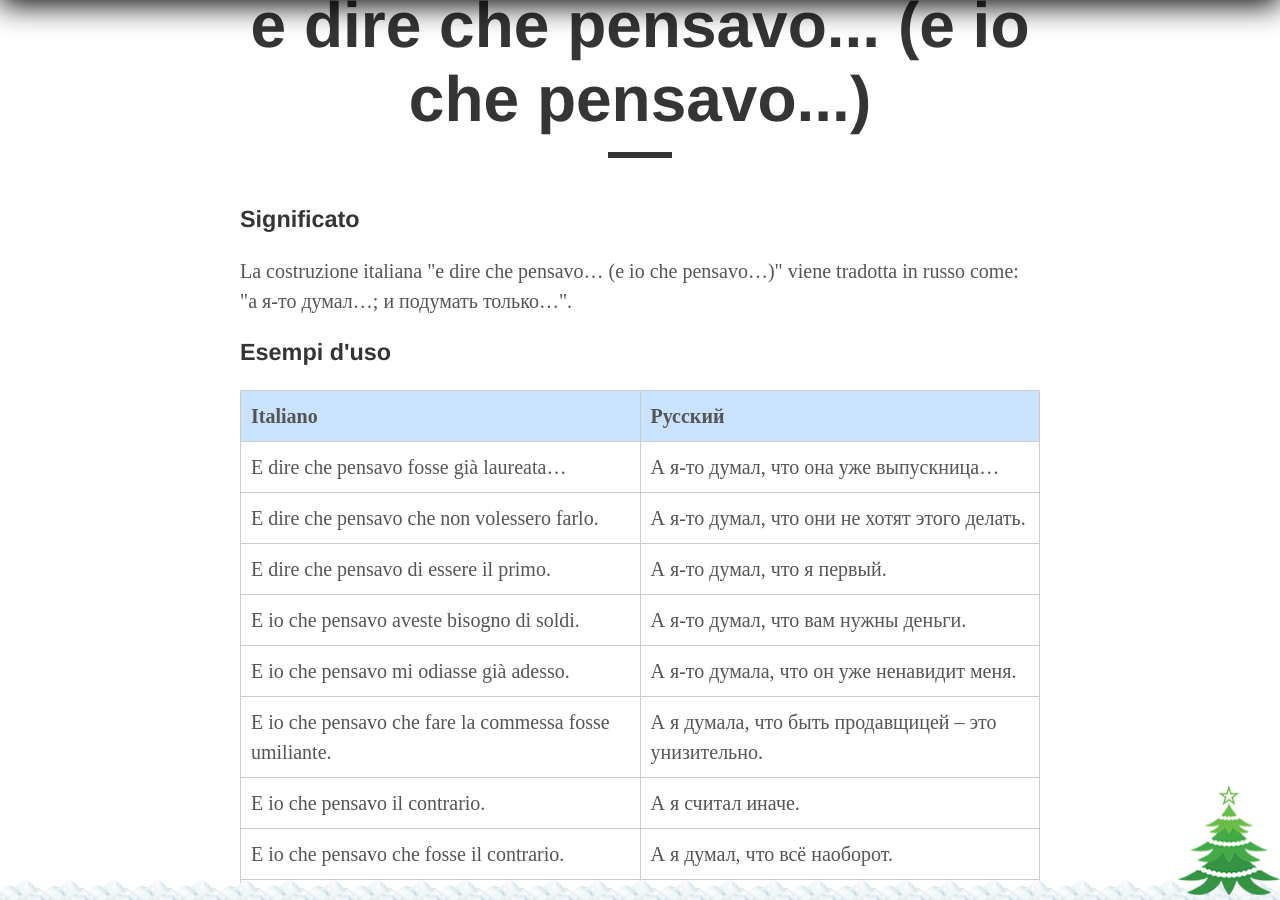
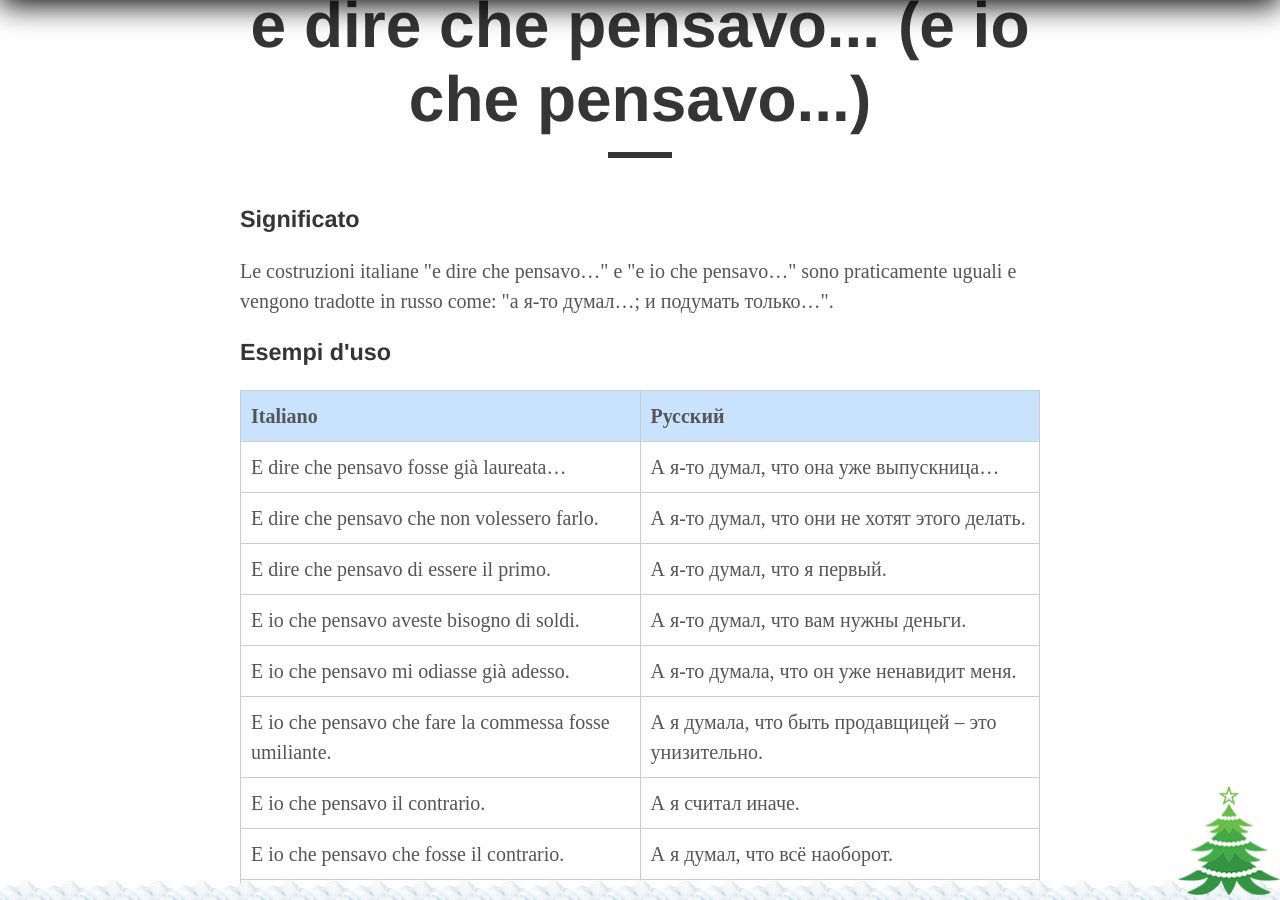
Before and after one commit to postolny/postolny.github.io, a Jekyll site: the page built from _posts/2021-06-16-e-dire-che-pensavo.md, in a window 1280 px wide and 900 px high, scrolled down 522 px. Built offline with Jekyll 4.4.1, drawn with Linux system fonts in a browser that asks for light colours.

Commit message:
Add files via upload

```diff
--- a/_posts/2021-06-16-e-dire-che-pensavo.md
+++ b/_posts/2021-06-16-e-dire-che-pensavo.md
@@ -1,7 +1,7 @@
 ---
 layout: post
 title: "e dire che pensavo... (e io che pensavo...)"
-description: "La costruzione italiana \"e dire che pensavo... (e io che pensavo...)\" viene tradotta in russo come: \"а я-то думал...; и подумать только...\"."
+description: "Le costruzioni italiane \"e dire che pensavo...\" e \"e io che pensavo...\" sono praticamente uguali e vengono tradotte in russo come: \"а я-то думал...; и подумать только...\"."
 author: "И. Постольный"
 comments: false
 categories: e
@@ -10,7 +10,7 @@ tags:
 
 ### Significato
 
-La costruzione italiana "e dire che pensavo... (e io che pensavo...)" viene tradotta in russo come: "а я-то думал...; и подумать только...".
+Le costruzioni italiane "e dire che pensavo..." e "e io che pensavo..." sono praticamente uguali e vengono tradotte in russo come: "а я-то думал...; и подумать только...".
 
 ### Esempi d'uso
 
```
